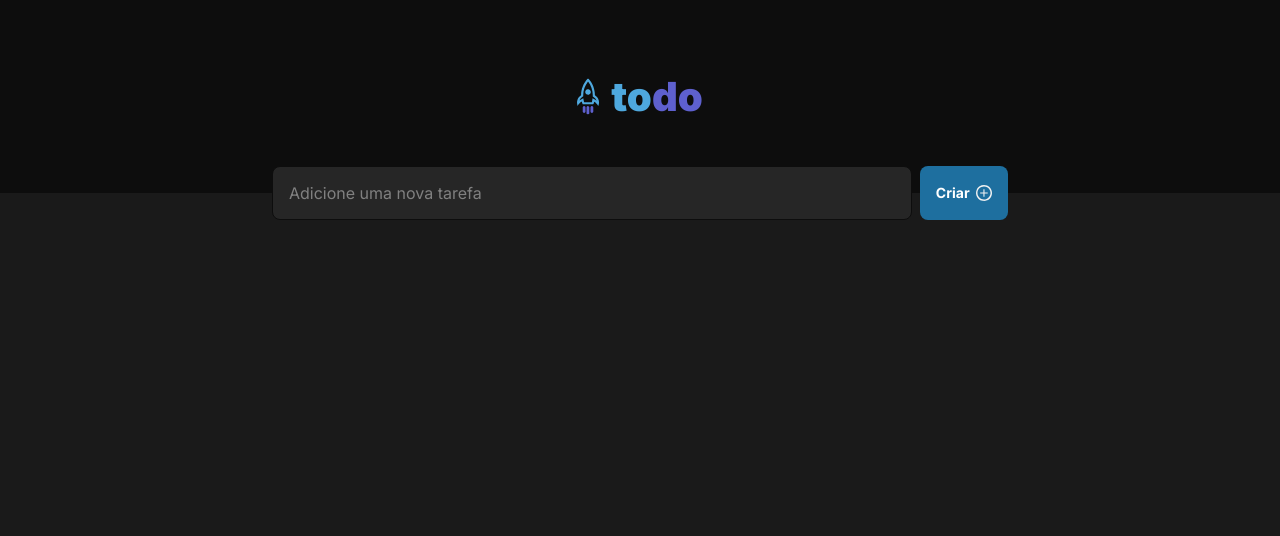
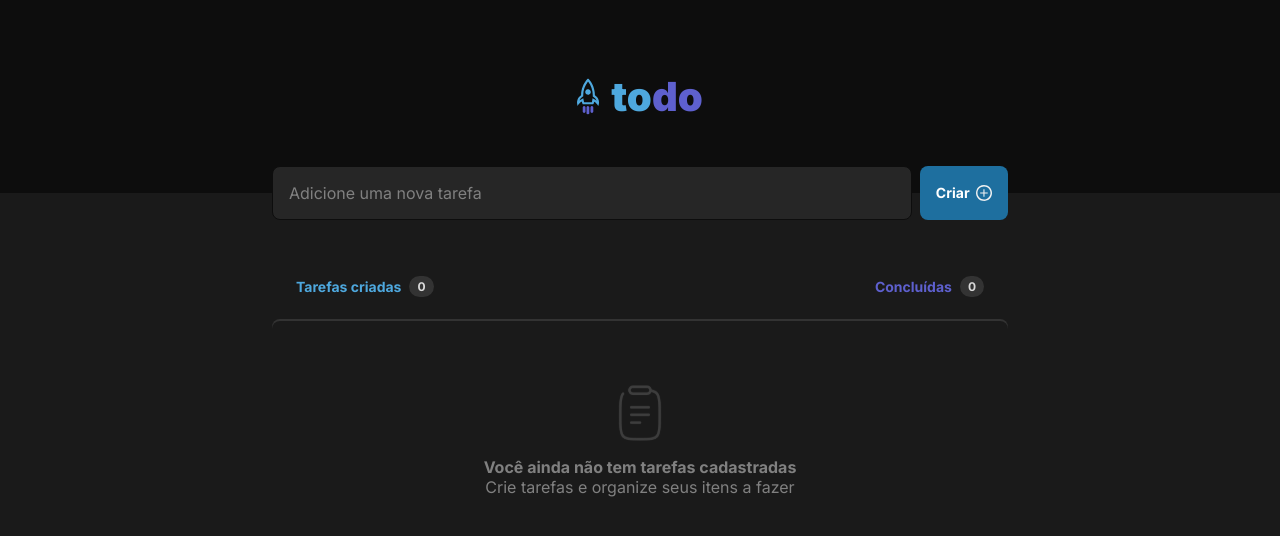
Before and after one commit to dan-mk/ignite-react-desafio-01, a React (Vite) app: page / in a window 1280 px wide. Shown: the top 536 px of the page. Built offline with nearby package versions, Linux system fonts and the light colour scheme.

Commit message:
added task listing with empty state

```diff
--- a/src/App.tsx
+++ b/src/App.tsx
@@ -1,5 +1,6 @@
 import { Header } from './components/Header';
 import { TaskForm } from './components/TaskForm';
+import { TaskListing } from './components/TaskListing';
 import './global.css';
 
 export function App() {
@@ -8,6 +9,7 @@ export function App() {
       <Header />
       <div className="wrapper">
         <TaskForm />
+        <TaskListing />
       </div>
     </>
   )
--- a/src/components/TaskForm.module.css
+++ b/src/components/TaskForm.module.css
@@ -17,6 +17,7 @@
     flex-grow: 1;
     line-height: calc(var(--component-height) - 0.5rem);
     height: var(--component-height);
+    min-width: 0;
     padding: 0.25rem 1rem;
 }
 
--- a/src/components/TaskForm.tsx
+++ b/src/components/TaskForm.tsx
@@ -9,7 +9,11 @@ export function TaskForm() {
                 type="text"
                 placeholder="Adicione uma nova tarefa"
             />
-            <button className={styles.button} title="Criar nova tarefa">
+            <button
+                type="submit"
+                className={styles.button}
+                title="Criar nova tarefa"
+            >
                 <span>Criar</span>
                 <img src={plusCircle} />
             </button>
--- /dev/null
+++ b/src/components/TaskListing.module.css
@@ -0,0 +1,16 @@
+.container {
+    margin-top: 2rem;
+}
+
+.emptyListingContainer {
+    box-shadow: 0 -2px 0 var(--gray-400);
+    border-radius: var(--border-radius);
+    color: var(--gray-300);
+    display: flex;
+    flex-direction: column;
+    align-items: center;
+    justify-content: center;
+    gap: 1rem;
+    text-align: center;
+    padding: 4rem 0;
+}
--- /dev/null
+++ b/src/components/TaskListing.tsx
@@ -0,0 +1,36 @@
+import { TaskListingHeader } from "./TaskListingHeader";
+import styles from './TaskListing.module.css';
+import clipboard from '../assets/clipboard.svg';
+
+const tasks = [
+    // {
+    //     id: 1,
+    //     content: 'Something',
+    //     isComplete: true,
+    // },
+    // {
+    //     id: 2,
+    //     content: 'Something else',
+    //     isComplete: false,
+    // }
+];
+
+export function TaskListing() {
+    const isTaskListEmpty = (tasks.length === 0);
+    return (
+        <div className={styles.container}>
+            <TaskListingHeader />
+            {isTaskListEmpty ?
+                <div className={styles.emptyListingContainer}>
+                    <img src={clipboard} />
+                    <div>
+                        <p><b>Você ainda não tem tarefas cadastradas</b></p>
+                        <p>Crie tarefas e organize seus itens a fazer</p>
+                    </div>
+                </div>
+                :
+                <div>Listing</div>
+            }
+        </div>
+    );
+}
--- /dev/null
+++ b/src/components/TaskListingHeader.module.css
@@ -0,0 +1,34 @@
+.container {
+    display: flex;
+    justify-content: space-between;
+    padding: 1.5rem;
+}
+
+.container > div {
+    display: flex;
+    align-items: center;
+    gap: 0.5rem;
+}
+
+.createdTasksLabel {
+    color: var(--blue-300);
+}
+
+.completeTasksLabel {
+    color: var(--purple-500);
+}
+
+.createdTasksLabel, .completeTasksLabel {
+    font-size: 0.875rem;
+    font-weight: 700;
+}
+
+.numberOfTasksLabel {
+    background: var(--gray-400);
+    border-radius: 9999px;
+    color: var(--gray-200);
+    display: inline-block;
+    font-size: 0.75rem;
+    font-weight: 700;
+    padding: 0.2rem 0.5rem;
+}
--- /dev/null
+++ b/src/components/TaskListingHeader.tsx
@@ -0,0 +1,24 @@
+import styles from './TaskListingHeader.module.css';
+
+export function TaskListingHeader() {
+    return (
+        <header className={styles.container}>
+            <div>
+                <span className={styles.createdTasksLabel}>
+                    Tarefas criadas
+                </span>
+                <strong className={styles.numberOfTasksLabel}>
+                    0
+                </strong>
+            </div>
+            <div>
+                <span className={styles.completeTasksLabel}>
+                    Concluídas
+                </span>
+                <strong className={styles.numberOfTasksLabel}>
+                    0
+                </strong>
+            </div>
+        </header>
+    );
+}
--- a/src/global.css
+++ b/src/global.css
@@ -10,7 +10,9 @@ html, input, button, textarea {
 }
 
 :root {
+    --gray-200: #D9D9D9;
     --gray-300: #808080;
+    --gray-400: #333333;
     --gray-500: #262626;
     --gray-600: #1A1A1A;
     --gray-700: #0D0D0D;
```
Also changed, not shown: src/assets/clipboard.svg (added).
